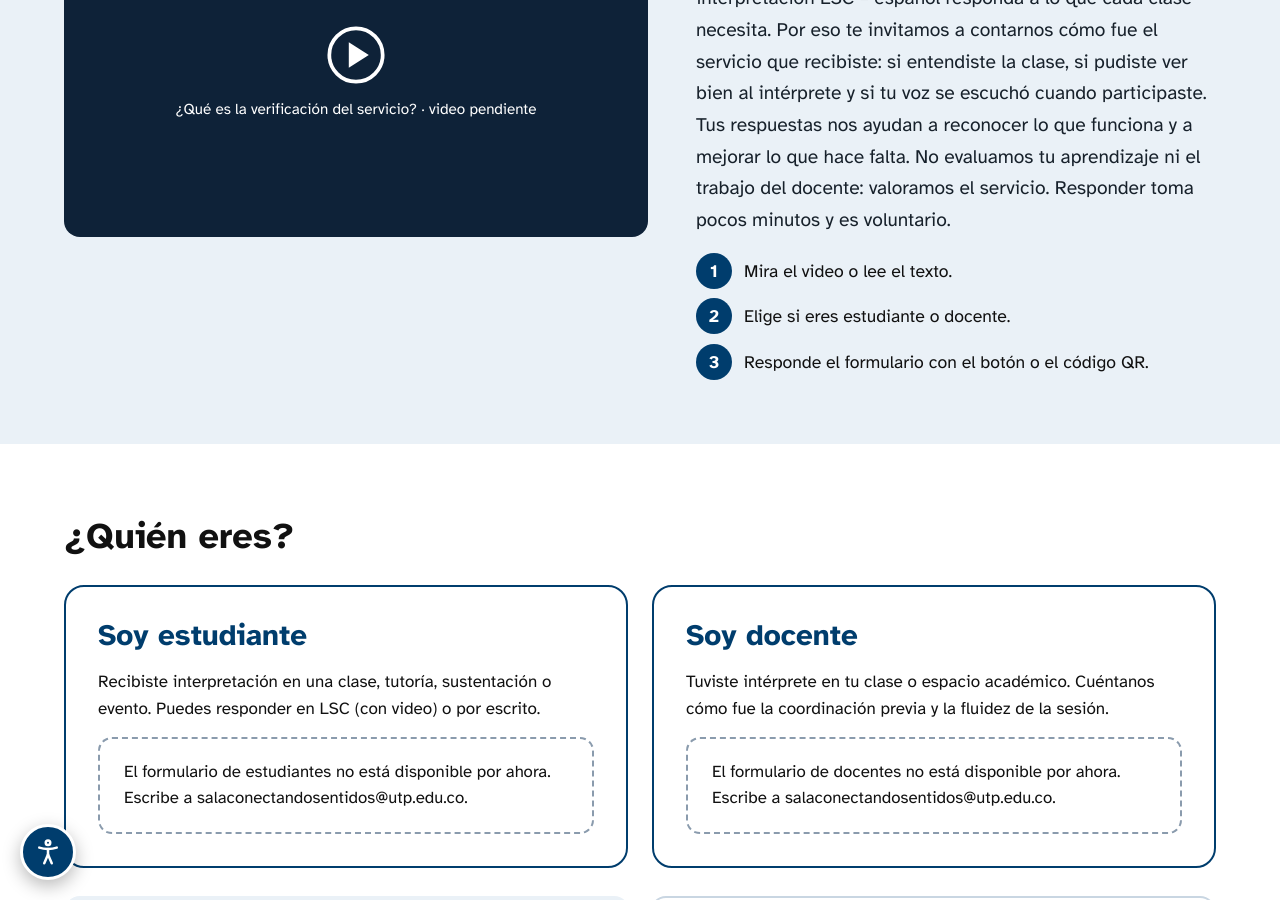
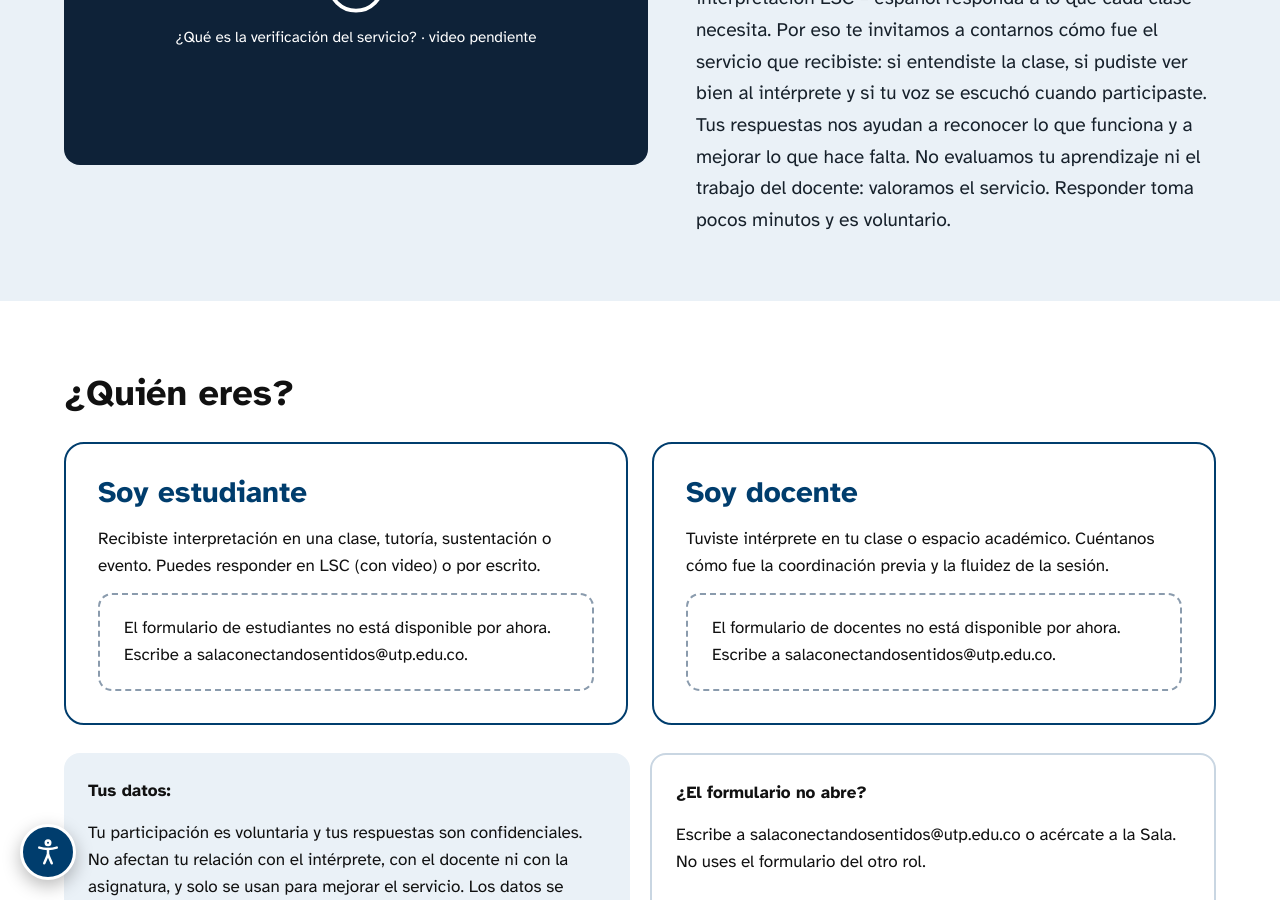
Before and after one commit to jhonatan-vivas/sala-sentidos, a Jekyll site: the page built from verificacion/index.html, in a window 1280 px wide and 900 px high, scrolled down 450 px. Built offline with Jekyll 4.4.1, drawn with Linux system fonts in a browser that asks for light colours.

Commit message:
Quito los pasos de verificación

```diff
--- a/verificacion/index.html
+++ b/verificacion/index.html
@@ -23,11 +23,6 @@ roles:
     <div class="bilingue__texto">
       <h1 id="t-ver" class="titulo-1">Verificación del servicio de interpretación</h1>
       <p class="texto-grande">{{ vf.texto }}</p>
-      <ol class="pasos">
-        <li>Mira el video o lee el texto.</li>
-        <li>Elige si eres estudiante o docente.</li>
-        <li>Responde el formulario con el botón o el código QR.</li>
-      </ol>
     </div>
   </div>
 </section>
```
